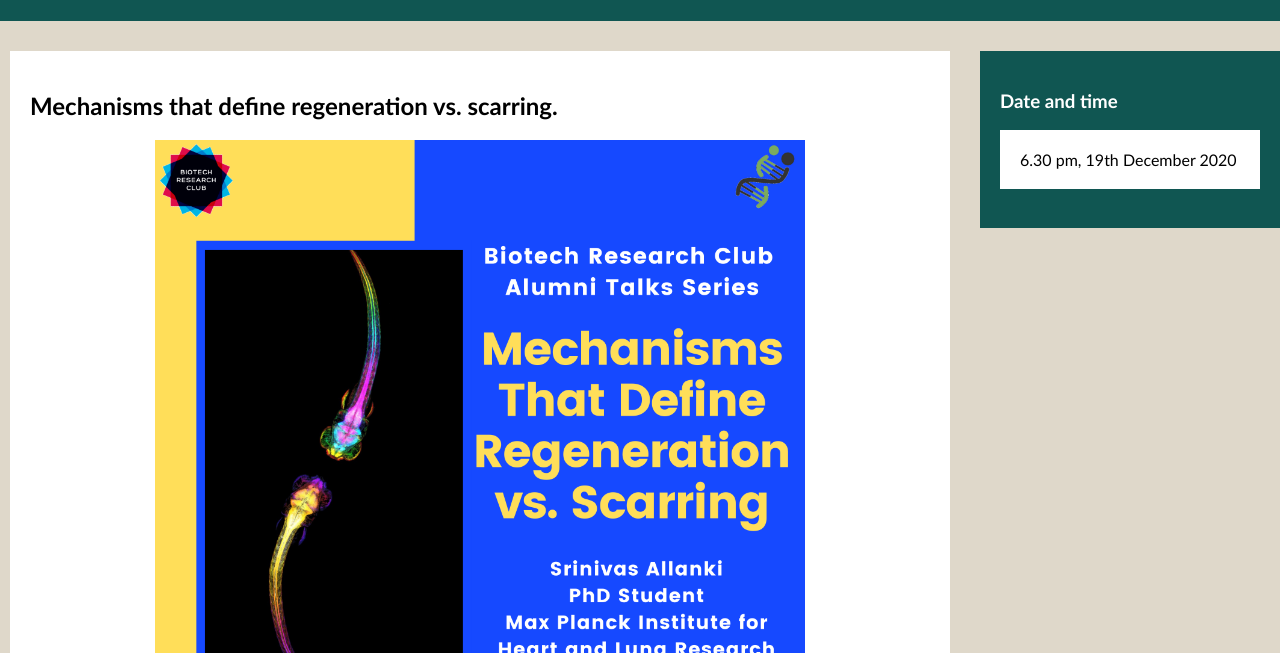
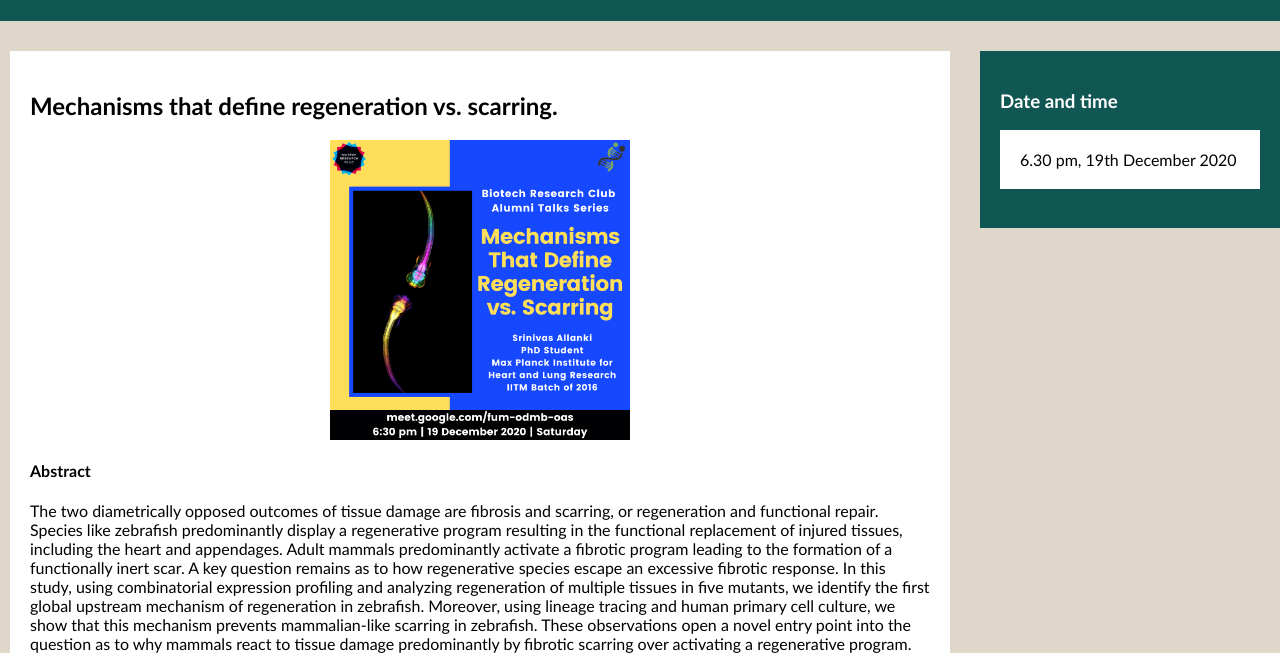
Before and after one commit to biotechstudentassociation/BRC, a plain HTML site: page talks/alumni/19dec2k20.html in a window 1280 px wide. Shown: the part 147-800 px from the top of the page. Drawn offline with Linux system fonts and the light colour scheme.

Commit message:
Update 19dec2k20.html

```diff
--- a/talks/alumni/19dec2k20.html
+++ b/talks/alumni/19dec2k20.html
@@ -207,7 +207,7 @@
       <div class="leftcolumn" style="padding: 10px;">
         <div class="card">
           <h2>Mechanisms that define regeneration vs. scarring.</h2>
-          <img src="../../images/initiative/alumni/19dec2k20.png" height="650px">
+          <img src="../../images/initiative/alumni/19dec2k20.png" height="300px">
           <h4>Abstract</h4>
 
           <p>The two diametrically opposed outcomes of tissue damage are fibrosis and scarring, or regeneration and functional repair. Species like zebrafish predominantly display a regenerative program resulting in the functional replacement of injured tissues, including the heart and appendages. Adult mammals predominantly activate a fibrotic program leading to the formation of a functionally inert scar. A key question remains as to how regenerative species escape an excessive fibrotic response. In this study, using combinatorial expression profiling and analyzing regeneration of multiple tissues in five mutants, we identify the first global upstream mechanism of regeneration in zebrafish. Moreover, using lineage tracing and human primary cell culture, we show that this mechanism prevents mammalian-like scarring in zebrafish. These observations open a novel entry point into the question as to why mammals react to tissue damage predominantly by fibrotic scarring over activating a regenerative program.</p>
```
